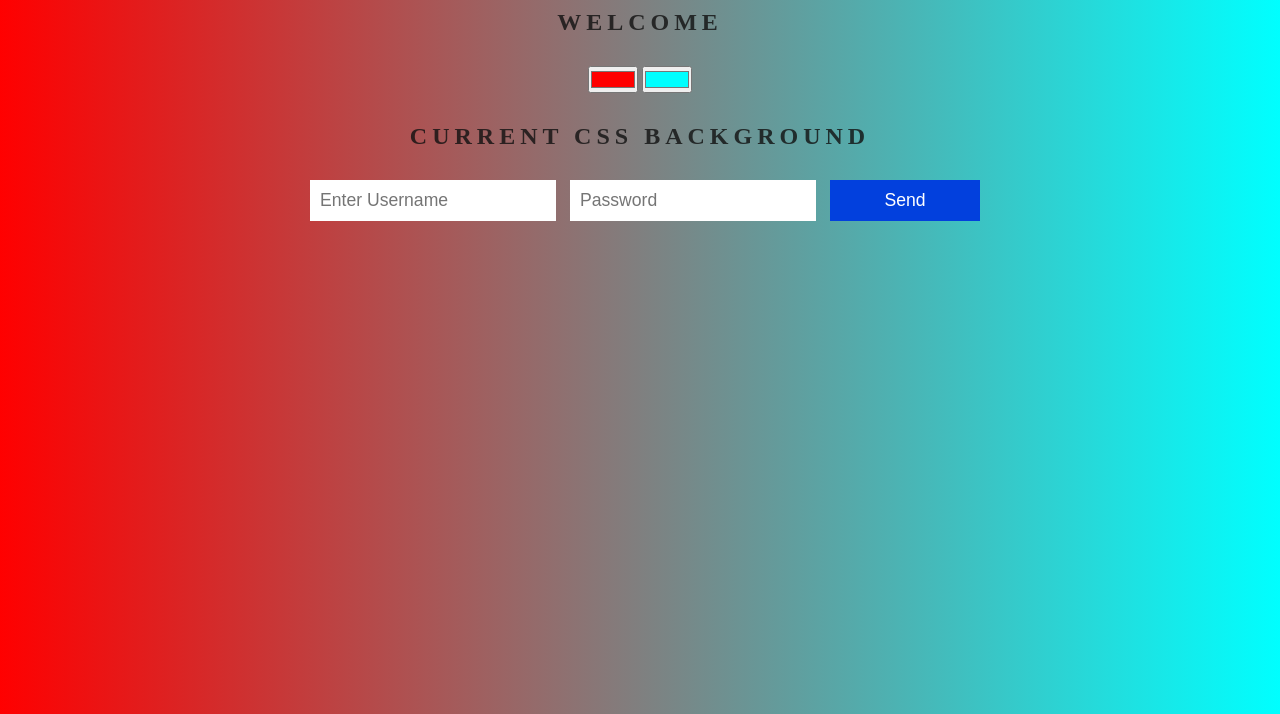
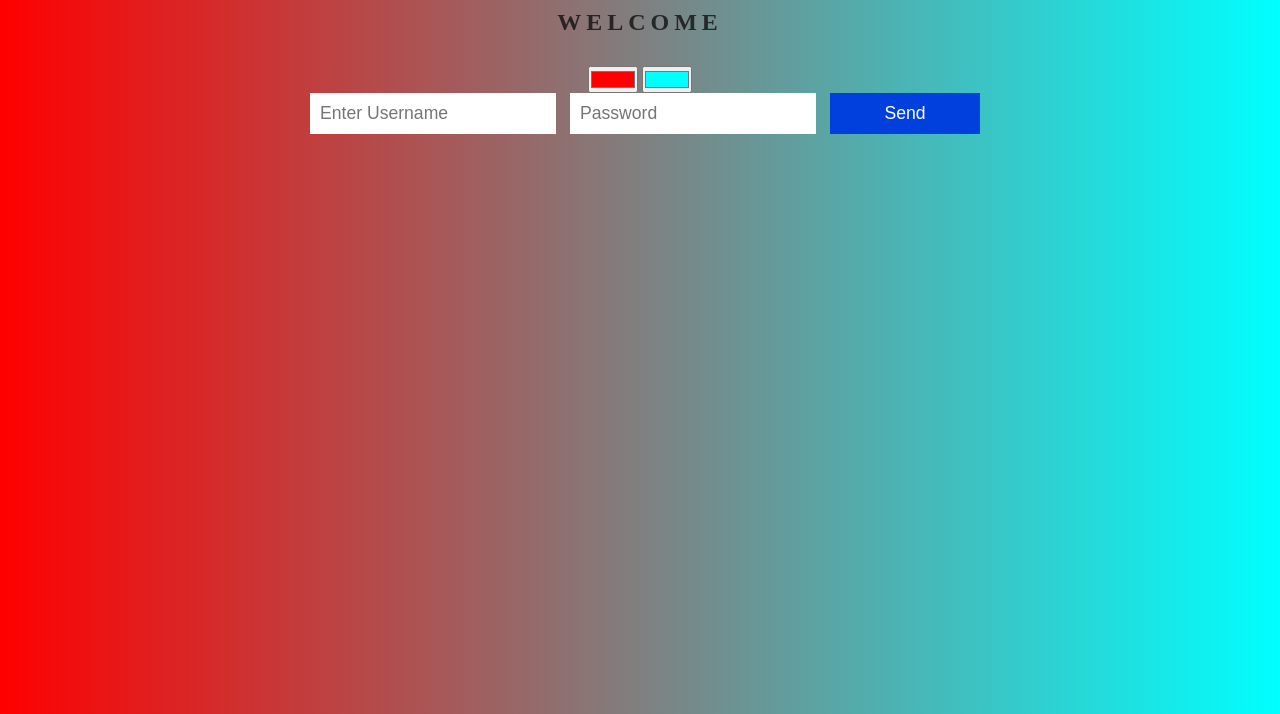
Before and after one commit to naibahmed96/background_generator, a plain HTML site: page index.html in a window 1280 px wide. Shown: the part 116-830 px from the top of the page. Drawn offline with Linux system fonts and the light colour scheme.

Commit message:
deleted title

```diff
--- a/index.html
+++ b/index.html
@@ -11,7 +11,7 @@
     <h2>Welcome</h2>
     <input oninput="setGradient()" id="color1" type="color" name="color1" value="#ff0000">
     <input oninput="setGradient()" id="color2" type="color" name="color2" value="#00ffff">
-    <h2>Current Css Background</h2>
+
     <h3 id="linear_gradient"></h3>
     <form>
         <input type="text" placeholder="Enter Username">
```
